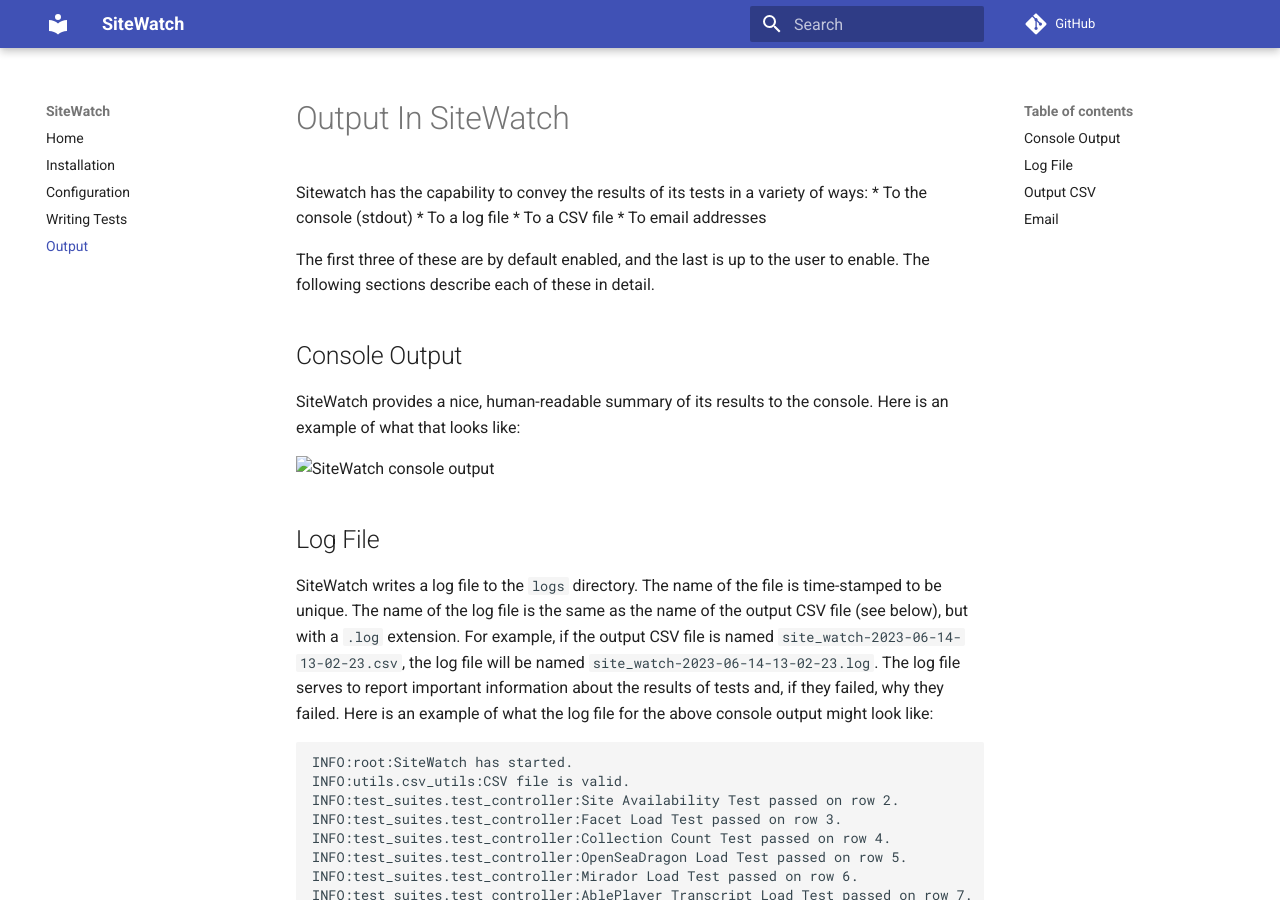
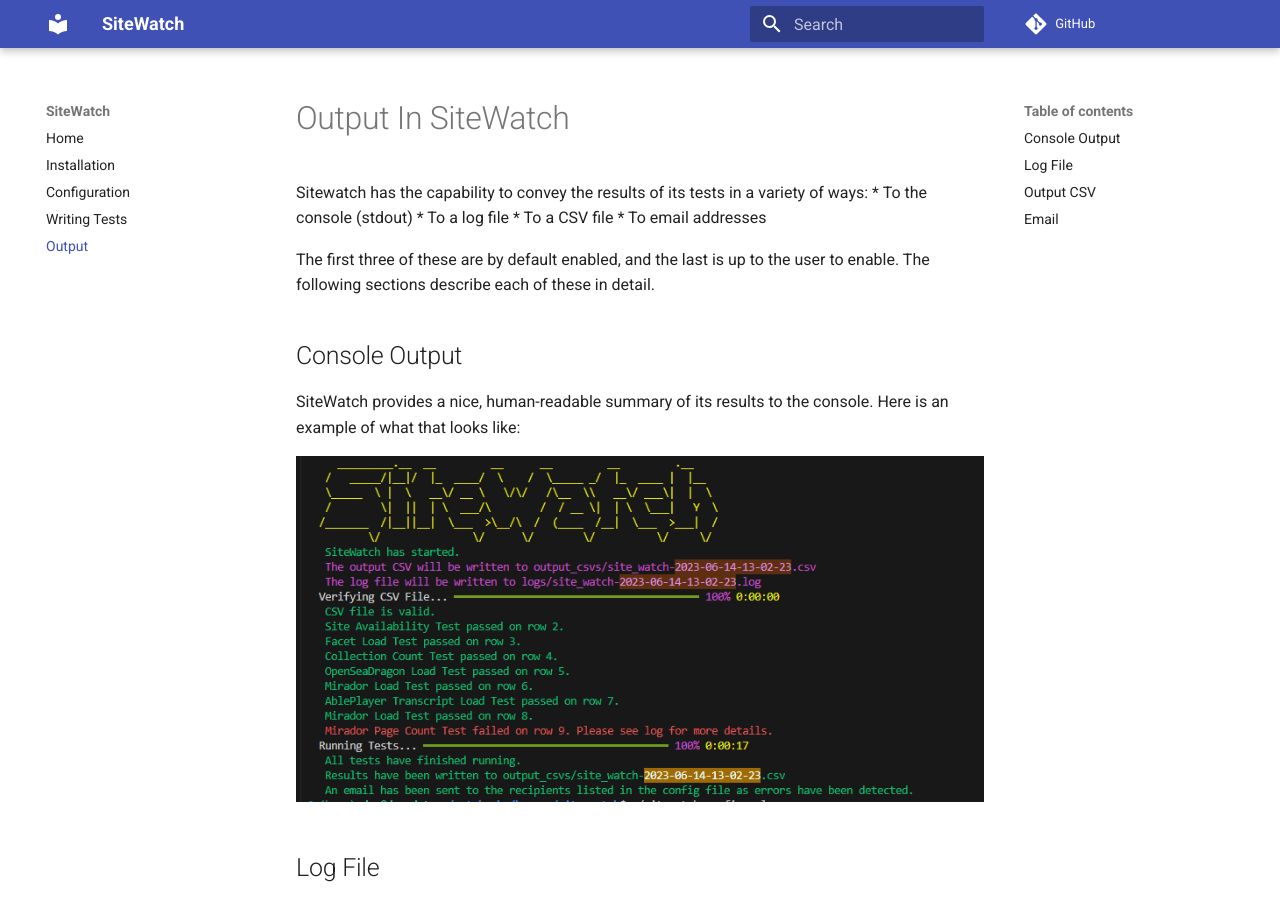
Before and after one commit to digitalutsc/site_watch, an MkDocs documentation site: the page built from docs/output.md, in a window 1280 px wide and 900 px high. Built offline with MkDocs 1.6.1 and Material for MkDocs 9.7.7, drawn with Linux system fonts in a browser that asks for light colours; comment, search, counter and statistics services are not loaded.

Commit message:
update invalid image

```diff
--- a/docs/output.md
+++ b/docs/output.md
@@ -10,7 +10,7 @@
 ## Console Output
 SiteWatch provides a nice, human-readable summary of its results to the console. Here is an example of what that looks like:
 
-![SiteWatch console output](../assets/images/console_output.png)
+![SiteWatch console output](assets/console_output.png)
 
 
 ## Log File
```
Also changed, not shown: docs/assets/console_output.png (added), site/assets/console_output.png (added), site/output/index.html, 1 other file.
